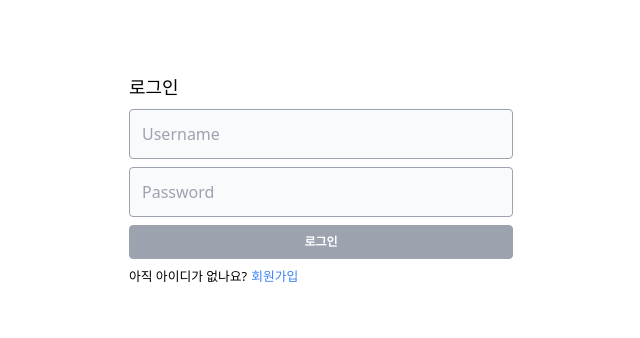
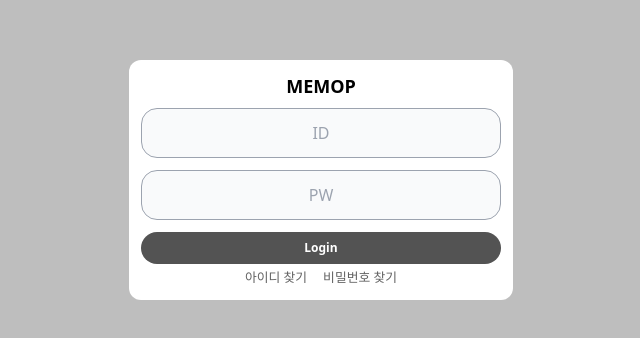
Before and after one commit to MrNubi/rd, a Next.js app in the folder client/: page /login in a window 1280 px wide. Shown: the part 220-558 px from the top of the page, without its empty margins (319-959 px from the left). Built offline with nearby package versions, Linux system fonts and the light colour scheme; no server answers.

Commit message:
first commit

```diff
--- a/client/package.json
+++ b/client/package.json
@@ -33,5 +33,9 @@
   "devDependencies": {
     "postcss-preset-env": "^7.8.3",
     "tailwindcss": "^3.2.4"
-  }
+  },
+  "description": "This is a [Next.js](https://nextjs.org/) project bootstrapped with [`create-next-app`](https://github.com/vercel/next.js/tree/canary/packages/create-next-app).",
+  "main": "next.config.js",
+  "author": "",
+  "license": "ISC"
 }
--- a/client/src/components/InputGroup.tsx
+++ b/client/src/components/InputGroup.tsx
@@ -11,7 +11,7 @@ interface InputGroupProps {
 }
 
 export const InputGroup: React.FC<InputGroupProps> = ({
-  className = 'mb-2',
+  className = 'mb-2 ',
   type = 'text',
   placeholder = '',
   error,
@@ -25,7 +25,7 @@ export const InputGroup: React.FC<InputGroupProps> = ({
         type={type}
         style={{ minWidth: 300 }}
         className={cls(
-          `w-full p-3 transition duration-200 border border-gray-400 rounded bg-gray-50 focus:bg-white hover:bg-white`,
+          `w-full p-3 transition rounded-2xl text-center duration-200 border border-gray-400  bg-gray-50 focus:bg-white hover:bg-white`,
           { 'border-red-500': error }
           //cls(`이름`, {Boolean판정시 교체할 값:Boolean}) ->true면 Boolean판정시 교체할 값이, false면 백틱 안의 이름 출력
         )}
--- a/client/src/pages/login.tsx
+++ b/client/src/pages/login.tsx
@@ -42,31 +42,49 @@ const Login = () => {
   };
 
   return (
-    <div className="bg-white">
+    <div style={{ background: '#BEBEBE' }}>
       <div className="flex flex-col items-center justify-center h-screen p-6">
-        <div className="w-10/12 mx-auto md:w-96">
-          <h1 className="mb-2 text-lg font-medium">로그인</h1>
+        <div className="w-10/12 bg-white p-3 rounded-xl mx-auto md:w-96">
+          <h1 className="mb-2 text-center  text-lg font-bold">MEMOP</h1>
           <form onSubmit={handleSubmit}>
             <InputGroup
-              placeholder="Username"
+              className=" mb-3
+            "
+              placeholder="ID"
               value={username}
               setValue={setUsername}
               error={errors.username}
             />
             <InputGroup
-              placeholder="Password"
+              className=" mb-3
+            "
+              type="password"
+              placeholder="PW"
               value={password}
               setValue={setPassword}
               error={errors.password}
             />
-            <button className="w-full py-2 mb-1 text-xs font-bold text-white uppercase bg-gray-400 border border-gray-400 rounded">
-              로그인
+            <button
+              className="w-full py-2 mb-1 text-xs font-bold text-white uppercaseborder border-gray-400 rounded-2xl"
+              style={{ background: '#535353' }}
+            >
+              Login
             </button>
           </form>
-          <small>
-            아직 아이디가 없나요?
-            <Link legacyBehavior href="/register">
-              <a className="ml-1 text-blue-500 uppercase">회원가입</a>
+          <small className=" flex justify-center">
+            <Link
+              className=" mr-2     uppercase"
+              style={{ color: '#626262' }}
+              href="/register"
+            >
+              아이디 찾기
+            </Link>
+            <Link
+              className=" ml-2 uppercase"
+              style={{ color: '#626262' }}
+              href="/register"
+            >
+              비밀번호 찾기
             </Link>
           </small>
         </div>
```
Also changed, not shown: package.json (+19 -1 lines).
